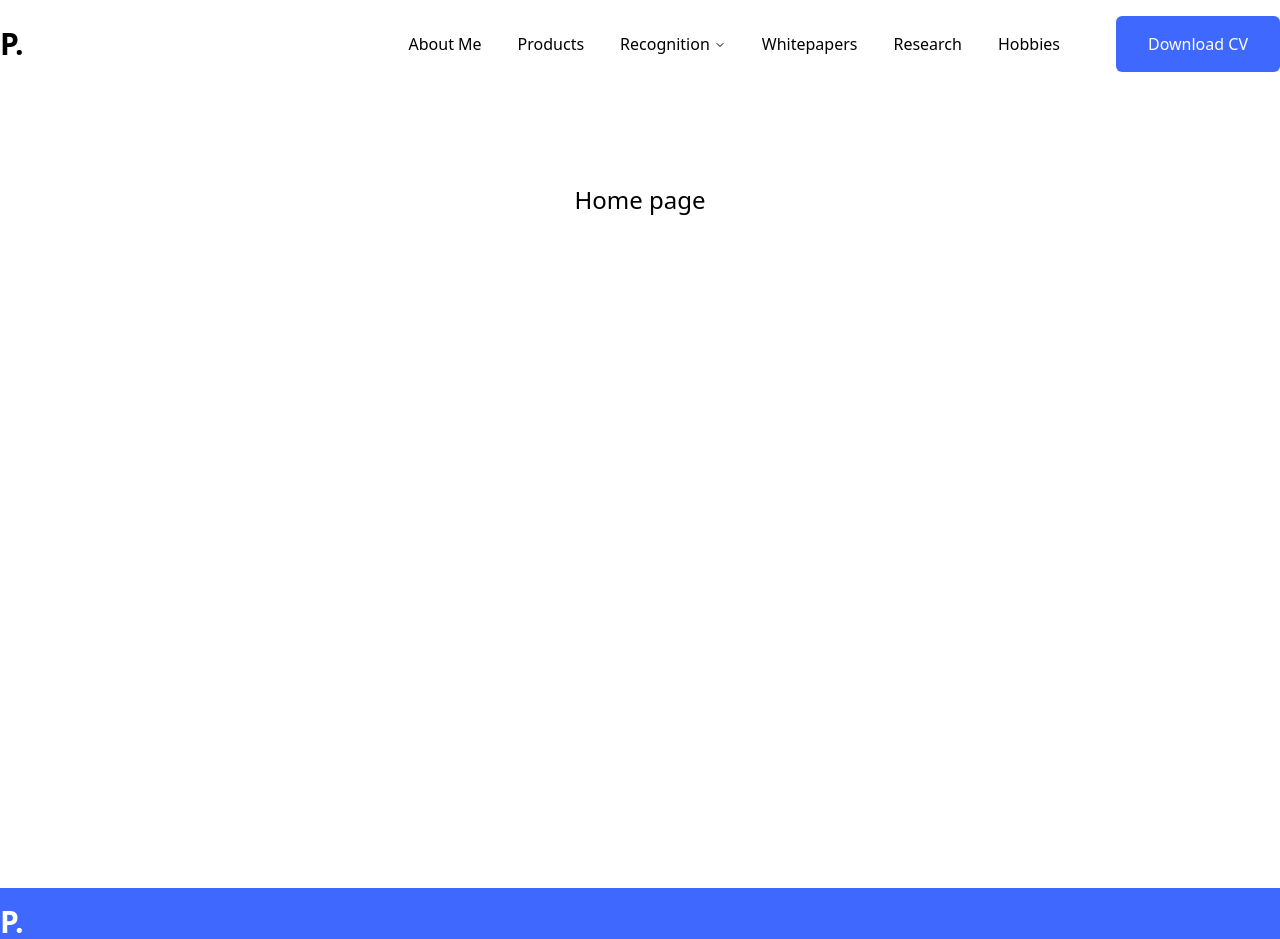
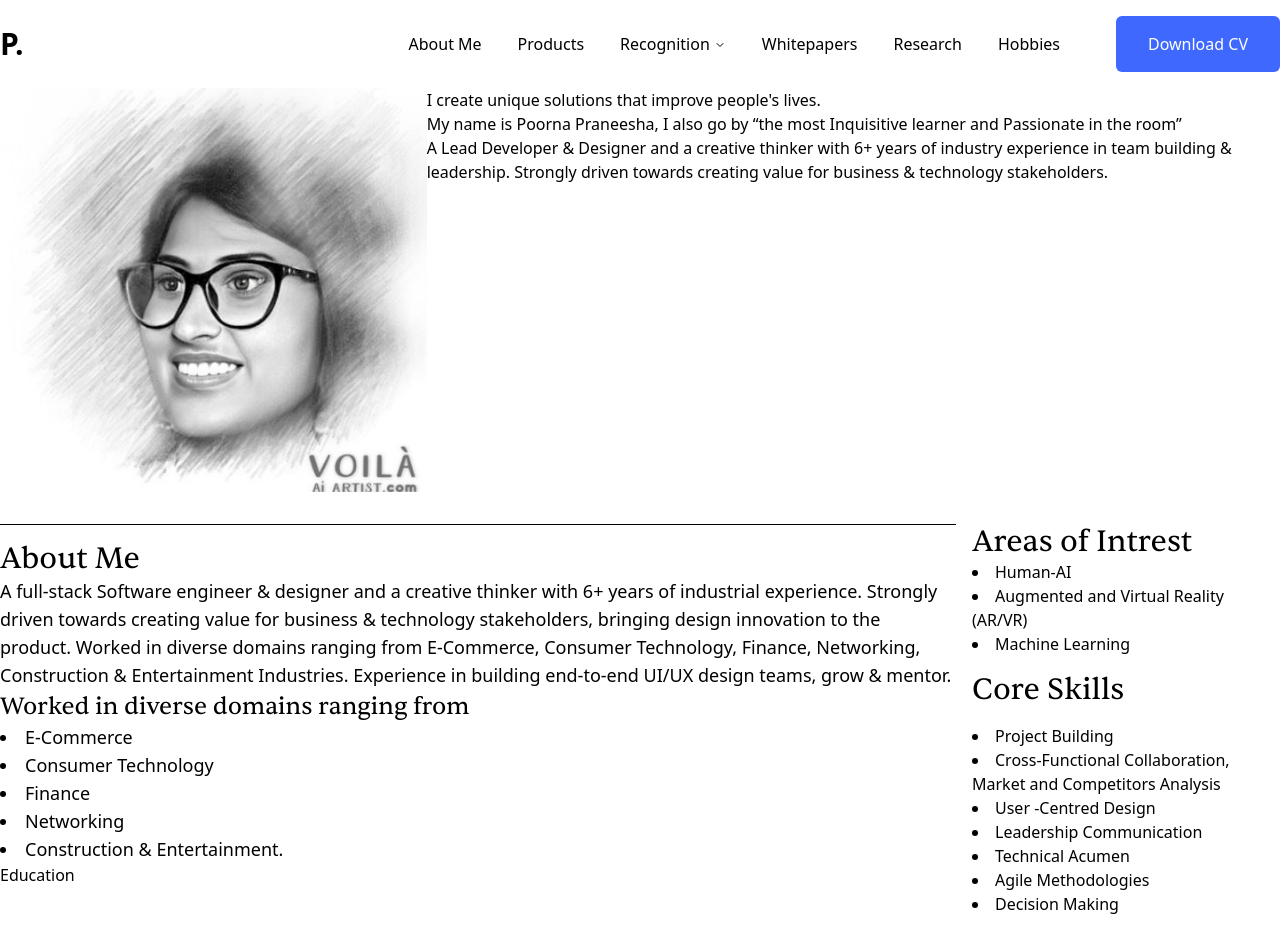
Before and after one commit to poorna1995/portfolio-template, a Next.js app: page / in a window 1280 px wide. Shown: the top 939 px of the page. Built offline with nearby package versions, Linux system fonts and the light colour scheme.

Commit message:
abut me updated

```diff
--- a/app/page.tsx
+++ b/app/page.tsx
@@ -1,9 +1,26 @@
+import AboutMeComponent from "@/components/home/about";
+import Education from "@/components/home/education";
+import ExperienceComponent from "@/components/home/experience";
+import HomePageHeroComponent from "@/components/home/hero";
+import Interests from "@/components/home/interests";
+import Skills from "@/components/home/skills";
 import Image from "next/image";
 
 export default function Home() {
 	return (
-		<main className="flex min-h-screen flex-col items-center justify-between p-24">
-			<h1 className="text-2xl">Home page</h1>
+		<main className="mx-auto max-w-[1600px]">
+			<HomePageHeroComponent />
+			<div className="grid grid-cols-12 gap-4 my-8">
+				<div className="col-span-9">
+					<AboutMeComponent />
+					<Education />
+				</div>
+				<div className="col-span-3">
+					<Interests />
+					<Skills />
+				</div>
+			</div>
+			<ExperienceComponent />
 		</main>
 	);
 }
--- /dev/null
+++ b/components/home/about.tsx
@@ -0,0 +1,36 @@
+import React from "react";
+
+export default function AboutMeComponent() {
+	return (
+		<div className="pt-4 border-t border-black">
+			<h3 className="text-3xl font-display">About Me</h3>
+			<p className="text-lg">
+				A full-stack Software engineer & designer and a creative thinker
+				with 6+ years of industrial experience. Strongly driven towards
+				creating value for business & technology stakeholders, bringing
+				design innovation to the product. Worked in diverse domains
+				ranging from E-Commerce, Consumer Technology, Finance,
+				Networking, Construction & Entertainment Industries. Experience
+				in building end-to-end UI/UX design teams, grow & mentor.
+			</p>
+			<ul className="text-2xl list-disc list-inside">
+				<span className="font-display">
+					Worked in diverse domains ranging from
+				</span>
+				{list.map((item) => (
+					<li key={item} className="text-lg list-item ">
+						{item}
+					</li>
+				))}
+			</ul>
+		</div>
+	);
+}
+
+const list = [
+	"E-Commerce",
+	"Consumer Technology",
+	"Finance",
+	"Networking",
+	"Construction & Entertainment.",
+];
--- /dev/null
+++ b/components/home/education.tsx
@@ -0,0 +1,7 @@
+import React from 'react'
+
+export default function Education() {
+  return (
+    <div>Education</div>
+  )
+}
--- /dev/null
+++ b/components/home/experience.tsx
@@ -0,0 +1,7 @@
+import React from 'react'
+
+export default function ExperienceComponent() {
+  return (
+    <div>ExperienceComponent</div>
+  )
+}
--- /dev/null
+++ b/components/home/hero.tsx
@@ -0,0 +1,28 @@
+import Image from "next/image";
+import React from "react";
+import image from "@/public/home-hero.png";
+
+export default function HomePageHeroComponent() {
+	return (
+		<div className="grid grid-cols-12">
+			<div className="col-span-4">
+				<Image src={image} alt="my image" width={600} height={600} />
+			</div>
+			<div className="col-span-8">
+				<h1>
+					I create unique solutions that improve people&apos;s lives.
+				</h1>
+				<h3>
+					My name is Poorna Praneesha, I also go by “the most
+					Inquisitive learner and Passionate in the room”
+				</h3>
+				<p>
+					A Lead Developer & Designer and a creative thinker with 6+
+					years of industry experience in team building & leadership.
+					Strongly driven towards creating value for business &
+					technology stakeholders.
+				</p>
+			</div>
+		</div>
+	);
+}
--- /dev/null
+++ b/components/home/interests.tsx
@@ -0,0 +1,21 @@
+import React from "react";
+
+export default function Interests() {
+	return (
+		<div>
+			<h3 className="text-3xl font-display">Areas of Intrest</h3>
+			<ul className="list-disc list-inside">
+				{data.map((item) => (
+					<li key={item} className="list-item">
+						{item}
+					</li>
+				))}
+			</ul>
+		</div>
+	);
+}
+const data = [
+	"Human-AI",
+	"Augmented and Virtual Reality (AR/VR)",
+	"Machine Learning",
+];
--- /dev/null
+++ b/components/home/skills.tsx
@@ -0,0 +1,24 @@
+import React from "react";
+
+export default function Skills() {
+	return (
+		<div>
+			<h3 className="my-4 text-3xl font-display">Core Skills</h3>
+			<ul className="list-disc list-inside">
+				{data.map((item) => (
+					<li key={item}>{item}</li>
+				))}
+			</ul>
+		</div>
+	);
+}
+
+const data = [
+	"Project Building",
+	"Cross-Functional Collaboration, Market and Competitors Analysis",
+	"User -Centred Design",
+	"Leadership Communication",
+	"Technical Acumen",
+	"Agile Methodologies",
+	"Decision Making",
+];
--- a/components/shared/footer.tsx
+++ b/components/shared/footer.tsx
@@ -15,9 +15,9 @@ export default function Footer() {
 					<Link href="/" className="text-3xl font-bold text-white">
 						P.
 					</Link>
-          <p className="text-white text-1xm pb-4 pt-4">
-            A Lead full-stack Software engineer and designer and a creative
-            thinker with 6+ years of industrial experience.{" "}
+					<p className="pt-4 pb-4 text-white text-1xm">
+						A Lead full-stack Software engineer and designer and a
+						creative thinker with 6+ years of industrial experience.{" "}
 					</p>
 					<div className="flex items-center gap-2">
 						<Link href="/">
@@ -28,7 +28,7 @@ export default function Footer() {
 								viewBox="0 0 43 42"
 								fill="none"
 							>
-                <g clip-path="url(#clip0_1375_241)">
+								<g clipPath="url(#clip0_1375_241)">
 									<path
 										d="M21.5 42C33.098 42 42.5 32.598 42.5 21C42.5 9.40202 33.098 0 21.5 0C9.90202 0 0.5 9.40202 0.5 21C0.5 32.598 9.90202 42 21.5 42Z"
 										fill="white"
@@ -40,7 +40,11 @@ export default function Footer() {
 								</g>
 								<defs>
 									<clipPath id="clip0_1375_241">
-                    <rect width="43" height="42" fill="white" />
+										<rect
+											width="43"
+											height="42"
+											fill="white"
+										/>
 									</clipPath>
 								</defs>
 							</svg>
@@ -53,7 +57,7 @@ export default function Footer() {
 								viewBox="0 0 42 42"
 								fill="none"
 							>
-                <g clip-path="url(#clip0_1375_244)">
+								<g clipPath="url(#clip0_1375_244)">
 									<path
 										d="M20.9188 0C9.36715 0 0 9.62737 0 21.5037C0 31.0047 5.99386 39.0652 14.3056 41.9086C15.351 42.1076 15.7349 41.4421 15.7349 40.8741C15.7349 40.3614 15.7154 38.6673 15.7065 36.8705C9.88673 38.1713 8.65873 34.3334 8.65873 34.3334C7.70716 31.8478 6.33609 31.1871 6.33609 31.1871C4.43822 29.8524 6.47916 29.8797 6.47916 29.8797C8.57981 30.0315 9.68592 32.0957 9.68592 32.0957C11.5516 35.3832 14.5796 34.4327 15.7733 33.8834C15.961 32.4934 16.5032 31.5449 17.1014 31.0079C12.4551 30.4641 7.57066 28.6202 7.57066 20.3806C7.57066 18.033 8.38786 16.1147 9.72612 14.6088C9.5089 14.0671 8.79293 11.88 9.92873 8.91803C9.92873 8.91803 11.6854 8.34007 15.6829 11.1223C17.3514 10.6457 19.141 10.4069 20.9188 10.3988C22.6966 10.4069 24.4875 10.6457 26.1593 11.1223C30.1521 8.34007 31.9062 8.91803 31.9062 8.91803C33.0448 11.88 32.3285 14.0671 32.1113 14.6088C33.4525 16.1147 34.2641 18.0329 34.2641 20.3806C34.2641 28.6398 29.3705 30.4585 24.7124 30.9907C25.4627 31.6581 26.1312 32.9668 26.1312 34.9729C26.1312 37.8501 26.1069 40.1658 26.1069 40.8741C26.1069 41.4464 26.4835 42.1169 27.544 41.9058C35.8511 39.0591 41.8374 31.0015 41.8374 21.5037C41.8374 9.62737 32.4716 0 20.9188 0Z"
 										fill="white"
@@ -65,32 +69,36 @@ export default function Footer() {
 								</g>
 								<defs>
 									<clipPath id="clip0_1375_244">
-                    <rect width="42" height="42" fill="white" />
+										<rect
+											width="42"
+											height="42"
+											fill="white"
+										/>
 									</clipPath>
 								</defs>
 							</svg>
 						</Link>
 					</div>
 				</div>
-        <div className="flex flex-1 flex-col items-start pl-10">
-          <Link href="/" className=" text-white pb-4">
+				<div className="flex flex-col items-start flex-1 pl-10">
+					<Link href="/" className="pb-4 text-white ">
 						About me
 					</Link>
-          <Link href="/products" className=" text-white pb-4">
+					<Link href="/products" className="pb-4 text-white ">
 						Products
 					</Link>
-          <Link href="/recognition" className=" text-white pb-4">
+					<Link href="/recognition" className="pb-4 text-white ">
 						Recognition & Awards
 					</Link>
 				</div>
-        <div className="flex flex-1 flex-col items-start gap-4">
-          <Link href="/research" className=" text-white">
+				<div className="flex flex-col items-start flex-1 gap-4">
+					<Link href="/research" className="text-white ">
 						Research
 					</Link>
-          <Link href="/hobbies" className=" text-white">
+					<Link href="/hobbies" className="text-white ">
 						Hobbies
 					</Link>
-          <Link href="/whitepapers" className=" text-white">
+					<Link href="/whitepapers" className="text-white ">
 						Whitepapers
 					</Link>
 				</div>
```
Also changed, not shown: public/home-hero.png (added). Lines whose indentation alone changed are shown as unchanged.
